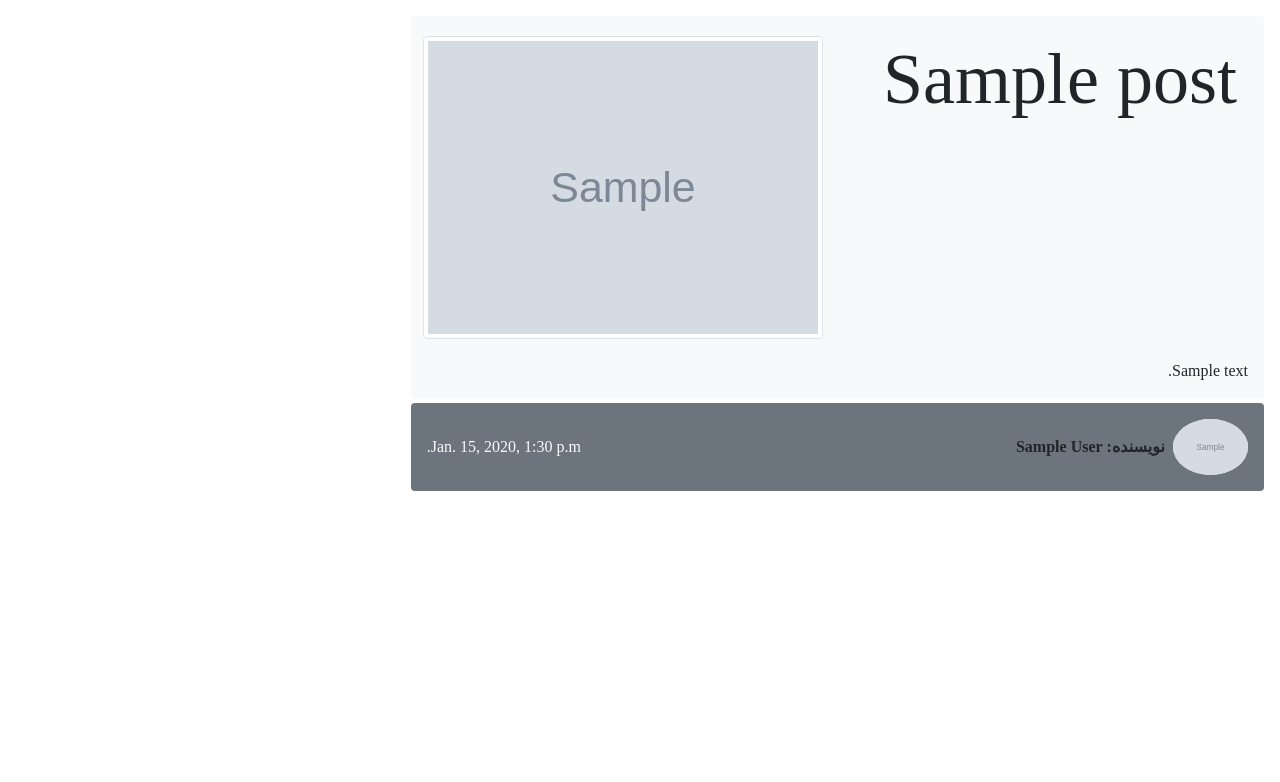
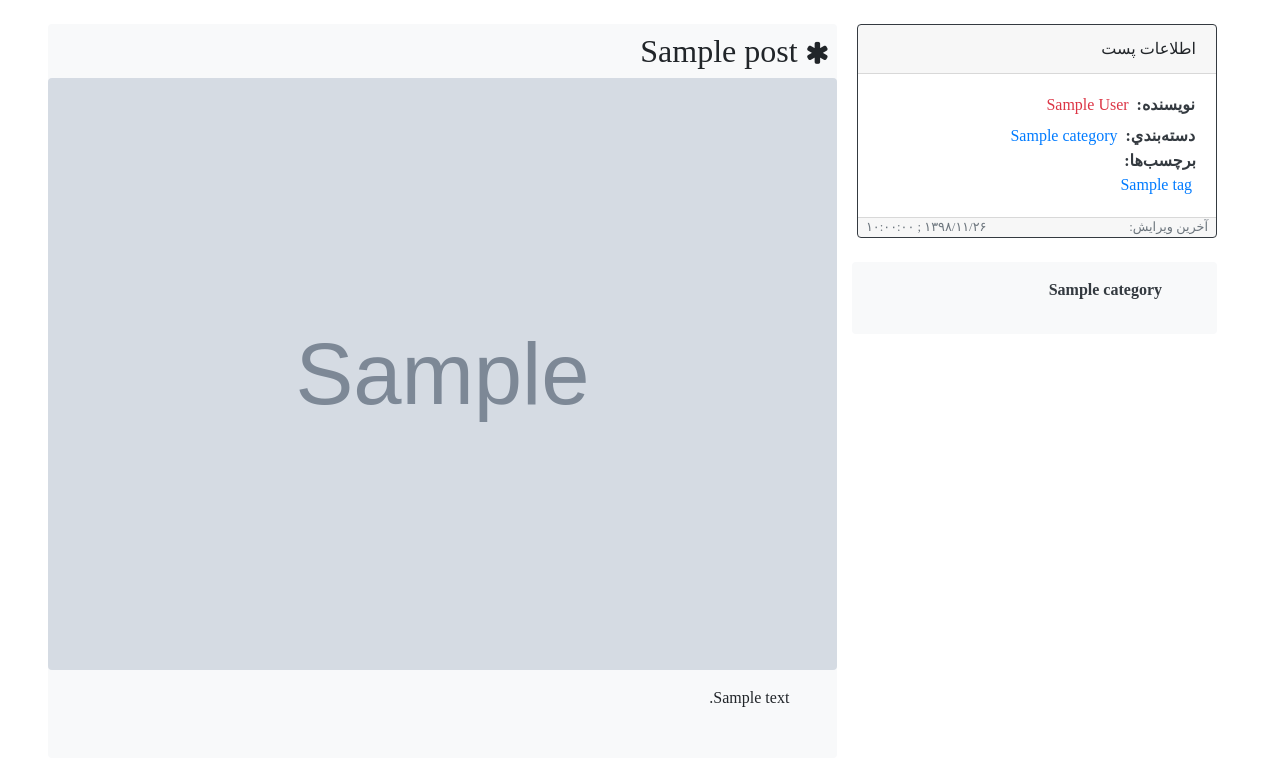
Before and after one commit to Eshaq-F/weblog, a Django app: page /myblog/view_post/1/ in a window 1280 px wide. Shown: the part 72-854 px from the top of the page. Before the commit the page ends 563 px from the top, so only its background shows below. Run offline with Django 3.2, Linux system fonts and the light colour scheme; tables that the repository leaves empty hold one stand-in row (values such as "Sample post"); grey boxes marked "Sample" are stand-in pictures; some libraries are stand-ins or nearby versions.

Commit message:
The third phase of project was added.

```diff
--- a/weblog/myblog/management/commands/create_group.py
+++ b/weblog/myblog/management/commands/create_group.py
@@ -11,7 +11,8 @@ class Command(BaseCommand):
         parser.add_argument('--set', action='store_true', help='To set permission for an existing group.')
 
     def handle(self, *args, **options):
-        author_perms = ["add_post", "change_post", "view_post", "add_comment", "view_comment", "change_activation"]
+        author_perms = ["add_post", "change_post", "view_post", "add_comment", "view_comment",
+                        "change_activation", "add_tag", "view_tag"]
         editor_perms = author_perms + ["can_confirm_posts", "change_comment", "can_confirm_comments",
                                        "change_all_activation"]
         admin_perms = editor_perms + ["add_user", "change_user", "view_user", "delete_user", "view_likepostlog",
--- a/weblog/myblog/models.py
+++ b/weblog/myblog/models.py
@@ -1,5 +1,4 @@
 from django.db import models
-from django.utils.timezone import now
 from django.contrib.auth.models import User
 from .validators import check_phone_number, check_tag
 
@@ -18,6 +17,26 @@ class Category(models.Model):
     name = models.CharField('نام', max_length=30, unique=True)
     parent = models.ForeignKey("Category", on_delete=models.CASCADE, verbose_name='سرشاخه', null=True, blank=True)
 
+    def get_sub_groups(self):
+        categories = Category.objects.filter(parent=self)
+        return categories
+
+    def __str__(self):
+        return self.name
+
+
+class Tag(models.Model):
+    class Meta:
+        verbose_name = 'برچسب'
+        verbose_name_plural = 'برچسب‌ها'
+
+    name = models.CharField(max_length=30, validators=[check_tag],
+                            help_text='برچسب ها با# آغاز مي‌شوند و فقط شامل حروف الفبا و _ مي‌شوند. '
+                                      'برچسب‌ها را با فاصله از هم جدا كنيد')
+
+    def count_used(self):
+        return Post.objects.filter(tag__name=self.name).count()
+
     def __str__(self):
         return self.name
 
@@ -35,16 +54,14 @@ class Post(models.Model):
     title = models.CharField('عنوان', max_length=50)
     content = models.TextField('محتوا')
     image = models.ImageField('تصوير', upload_to='posts_img', null=True)
-    tag = models.CharField('برچسب', max_length=2000, blank=True, validators=[check_tag],
-                           help_text='برچسب ها با# آغاز مي‌شوند و فقط شامل حروف الفبا و _ مي‌شوند.'
-                                     'برچسب‌ها را با فاصله از هم جدا كنيد')
+    tag = models.ManyToManyField(Tag, verbose_name='برچسب')
     category = models.ForeignKey(Category, on_delete=models.CASCADE, verbose_name='دسته‌بندي')
     author = models.ForeignKey(User, on_delete=models.CASCADE, verbose_name='نويسنده')
     is_active = models.BooleanField('فعال', default=True)
     is_confirmed = models.BooleanField('مجاز', default=False)
     like = models.IntegerField('پسنديده', default=0)
     dislike = models.IntegerField('نپسنديده', default=0)
-    pub_date = models.DateTimeField('تاريخ‌ انتشار', default=now)
+    pub_date = models.DateTimeField('تاريخ‌ انتشار', auto_now=True)
 
     def __str__(self):
         return self.title
--- /dev/null
+++ b/weblog/myblog/static/myblog/js/view_post.js
@@ -0,0 +1,5 @@
+var formatOptions = {weekday: 'long', day: 'numeric', month: 'long'}
+var fullDateTime = now.toLocaleDateString("fa-IR", [formatOptions, "year", "month", "day"])
+fullDateTime += " ; " + now.toLocaleTimeString("fa-IR")
+$("#pub-date").html(fullDateTime)
+$("#gist86057151").hide()
--- a/weblog/myblog/templates/myblog/add_post.html
+++ b/weblog/myblog/templates/myblog/add_post.html
@@ -20,7 +20,7 @@
           <input type="text" name="tag" maxlength="2000" class="form-control" placeholder="برچسب..." id="id_tag">
           <small class="text-muted">
               <i class="fa fa-check-circle-o" aria-hidden="true"></i>
-              {{ form.tag.help_text }}
+              {{ form.label.help_text }}
           </small>
       </div>
     </div>
--- a/weblog/myblog/templates/myblog/base.html
+++ b/weblog/myblog/templates/myblog/base.html
@@ -31,7 +31,7 @@
                 <p class="ml-auto mr-2 mt-2 align-self-center">
                     {{ user.first_name }} عزيز خوش آمديد ...
                 </p>
-                <a href="#" class="btn btn-dark my-3 button1">
+                <a href="{% url 'myblog:add_post' %}" class="btn btn-dark my-3 button1">
                     افزودن پست
                     <i class="fa fa-plus" aria-hidden="true"></i>
                 </a>
--- a/weblog/myblog/templates/myblog/view_post.html
+++ b/weblog/myblog/templates/myblog/view_post.html
@@ -7,18 +7,83 @@
 {% endblock %}
 
 {% block content %}
-    <div class="col-8 rounded bg-light mx-3 mt-3 p-2">
-        <div class="col-12 p-1 mt-2 mb-3 d-flex justify-content-between">
-            <div class="col d-inline-block">
-                <h1 class="display-3">{{ post.title }}</h1>
+<div class="col-12 py-4 px-5 d-flex justify-content-between">
+
+    <div class="col-4">
+        <div class="card border-dark mb-3 " style="max-width: 22.5rem">
+            <div class="card-header">اطلاعات پست</div>
+            <div class="card-body text-dark">
+                <h6>
+                    <table>
+                    <tr>
+                        <td class="font-weight-bold">نويسنده:</td><td>&nbsp;</td>
+                        <td class="text-danger">{{ post.author.get_full_name }}</td>
+                    </tr>
+                    </table>
+                </h6>
+                <table>
+                <tr>
+                    <td class="font-weight-bold">دسته‌بندي:</td><td>&nbsp;</td>
+                    <td>
+                        <a href="{% url 'myblog:post_by_category' post.category.id %}" class="text-decoration-none">
+                            {{ post.category }}
+                        </a>
+                    </td>
+                </tr>
+                </table>
+                <p class="d-block font-weight-bold m-0">برچسب‌ها:</p>
+                    {% for tag in post.tag.all %}
+                        <a href="#">
+                            &nbsp;{{ tag }}
+                        </a>
+                    {% endfor %}
             </div>
-            <img src="{{ post.image.url }}" class="img-thumbnail" width="400">
-        </div>
-        <p class="m-2">{{ post.content }}</p>
+            <div class="card-footer p-0 d-flex justify-content-between">
+                <small class="text-muted mr-2">آخرين ويرايش:</small>
+                <small class="text-muted ml-2" id="pub-date">{{ post.pub_date }}</small>
+            </div>
     </div>
-    <div class="col-8 bg-secondary rounded mx-3 mt-1 mb-4 p-3 d-flex justify-content-between align-items-center">
-        <img src="{{ post.author.userextrainfo.image.url }}" class="rounded-circle bg-light m-0 ml-2" width="75">
-        <p class="m-0 ml-auto text-bolder font-weight-bold">نويسنده: {{ post.author.get_full_name }}</p>
-        <p class="m-0 text-light">{{ post.pub_date }}</p>
+
+    <div class="col-12 bg-light my-4 py-3 rounded">
+        <ul class="list-unstyled">
+            {% for category in categories %}
+            <li class="mb-3">
+                <a href="{% url 'myblog:post_by_category' category.id %}" class="text-dark text-decoration-none font-weight-bold">
+                    {{ category }}
+                </a>
+                {% for sub in category.get_sub_groups %}
+                <ul>
+                    <i class="fa fa-angle-left" aria-hidden="true"></i>
+                    <a href="{% url 'myblog:post_by_category' sub.id %}" class="text-muted text-decoration-none">
+                        {{ sub }}
+                    </a>
+                </ul>
+                {% endfor %}
+            </li>
+            {% endfor %}
+        </ul>
     </div>
+    </div>
+
+    <div class="col-8 rounded bg-light p-0">
+        <h2 class="m-2">
+            <small><i class="fa fa-asterisk" aria-hidden="true"></i></small>
+            {{ post.title }}
+        </h2>
+        <img src="{{ post.image.url }}" class="img-fluid m-0 rounded" alt="Responsive image" width="100%">
+        <p class="my-3 mb-5 mx-5">{{ post.content }}</p>
+    </div>
+</div>
+
+<script>
+var now = new Date({{ post.pub_date.year }}, {{ post.pub_date.month }}, {{ post.pub_date.day }},
+{{ post.pub_date.hour }}, {{ post.pub_date.minute }}, {{ post.pub_date.second }})
+</script>
+
 {% endblock %}
+
+{% block static %}
+{{ block.super }}
+<script src="https://gist.github.com/unicornist/0e37b3691551c42c716e96c125b99df7.js"></script>
+<script src="/static/myblog/js/view_post.js"></script>
+{% endblock %}
--- a/weblog/myblog/urls.py
+++ b/weblog/myblog/urls.py
@@ -5,7 +5,9 @@ from . import views
 app_name = 'myblog'
 
 urlpatterns = [
-    path('', views.home, name='home'),
+    path('', views.Home.as_view(), name='home'),
     path('view_post/<int:post_id>/', views.view_post, name='view_post'),
     path('add_post/', views.add_post, name='add_post'),
+    path('all_posts/', views.post_collection, name='all_posts'),
+    path('post_by_category/<int:category_id>/', views.post_by_category, name='post_by_category'),
 ]
--- a/weblog/myblog/views.py
+++ b/weblog/myblog/views.py
@@ -1,15 +1,34 @@
 from django.shortcuts import render, HttpResponseRedirect, reverse
+from django.views import generic
+from django.db.models import Q
+from rest_framework import serializers
+from rest_framework.decorators import api_view
+from rest_framework.views import APIView
+from rest_framework.response import Response
 from .forms import *
 from .models import *
 
 
-def home(request):
-    return render(request, 'myblog/index.html')
+class Home(generic.ListView):
+    template_name = 'myblog/index.html'
+    context_object_name = 'posts_categories'
+
+    def get_queryset(self):
+        return [Category.objects.filter(parent=None),
+                Post.objects.filter(is_active=True, is_confirmed=True).order_by('-pub_date')]
 
 
 def view_post(request, post_id):
     post = Post.objects.get(pk=post_id)
-    return render(request, 'myblog/view_post.html', {'post': post})
+    categories = Category.objects.filter(parent=None)
+    return render(request, 'myblog/view_post.html', {'post': post, 'categories': categories})
+
+
+def post_by_category(request, category_id):
+    posts = Post.objects.filter(Q(is_active=True, is_confirmed=True, category=category_id) |
+                                Q(is_active=True, is_confirmed=True, category__parent=category_id))
+    category_name = Category.objects.get(pk=category_id).name
+    return render(request, 'myblog/by_category.html', {'posts': posts, 'name': category_name})
 
 
 def add_post(request):
@@ -27,3 +46,17 @@ def add_post(request):
         post_form = PostForm()
 
     return render(request, 'myblog/add_post.html', {"form": post_form})
+
+
+class PostSerializer(serializers.ModelSerializer):
+    class Meta:
+        model = Post
+        fields = ('id', 'title', 'content', 'tag')
+
+
+@api_view(['GET'])
+def post_collection(request):
+    if request.method == 'GET':
+        posts = Post.objects.all()
+        serializer = PostSerializer(posts, many=True)
+        return Response(serializer.data)
--- a/weblog/weblog/settings.py
+++ b/weblog/weblog/settings.py
@@ -38,6 +38,7 @@ INSTALLED_APPS = [
     'django.contrib.messages',
     'django.contrib.staticfiles',
     'bootstrapform',
+    'rest_framework'
 ]
 
 CRISPY_TEMPLATE_PACK = 'bootstrap4'
```
Also changed, not shown: weblog/myblog/admin.py (+11 -2 lines), weblog/myblog/templates/myblog/by_category.html (added, +28 -0 lines), weblog/myblog/templates/myblog/index.html (+35 -1 lines), weblog/myblog/migrations/0014_auto_20210209_2048.py (added), weblog/myblog/migrations/0015_auto_20210210_1829.py (added), weblog/myblog/migrations/0016_auto_20210210_1831.py (added), weblog/myblog/migrations/0017_auto_20210210_2132.py (added).
